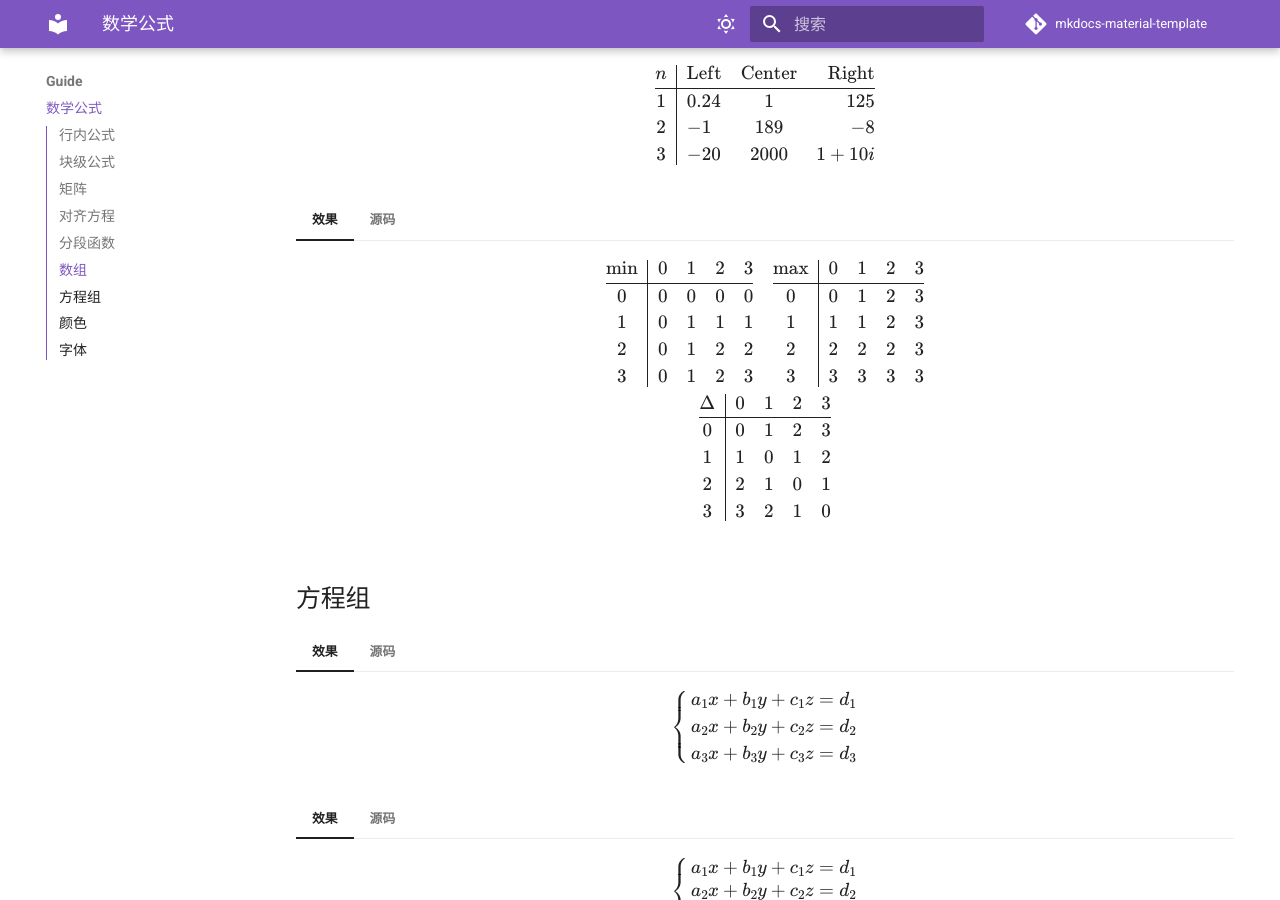
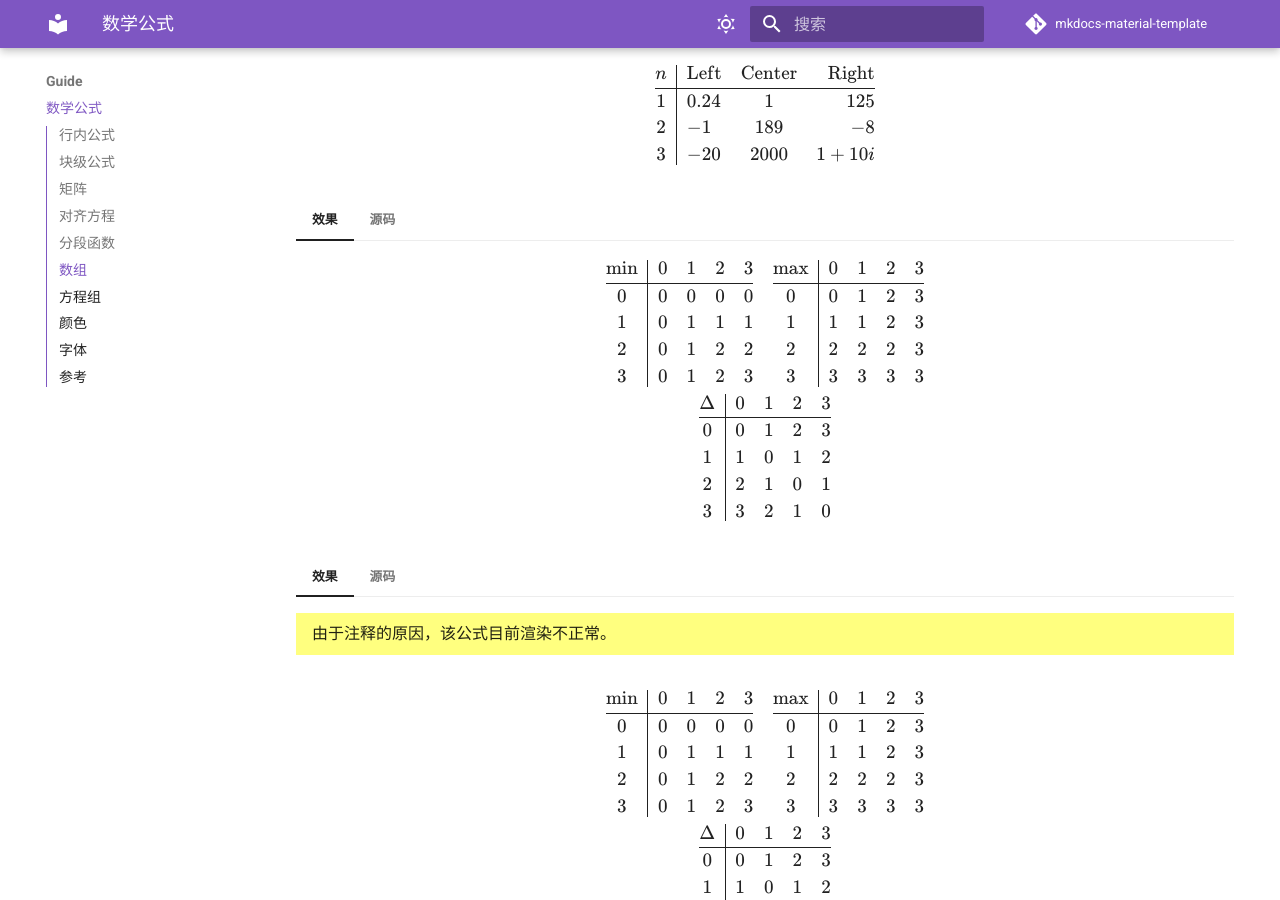
Before and after one commit to Dup4/mkdocs-material-extras, an MkDocs documentation site: the page built from docs/guide/mathjax.md, in a window 1280 px wide and 900 px high, scrolled down 2146 px. Built offline with MkDocs 1.6.1 and Material for MkDocs 9.7.7, drawn with Linux system fonts in a browser that asks for light colours; comment, search, counter and statistics services are not loaded; some of the changed text lies outside the part shown.

Commit message:
docs: add reference

````diff
--- a/docs/guide/mathjax.md
+++ b/docs/guide/mathjax.md
@@ -189,6 +189,82 @@
 	```
 
 ===! "效果"
+	$$
+	\begin{array}{c}
+	\begin{array}{cc}
+	\begin{array}{c|cccc}
+	\text{min} & 0 & 1 & 2 & 3\\
+	\hline
+	0 & 0 & 0 & 0 & 0\\
+	1 & 0 & 1 & 1 & 1\\
+	2 & 0 & 1 & 2 & 2\\
+	3 & 0 & 1 & 2 & 3
+	\end{array}
+	&
+	\begin{array}{c|cccc}
+	\text{max}&0&1&2&3\\
+	\hline
+	0 & 0 & 1 & 2 & 3\\
+	1 & 1 & 1 & 2 & 3\\
+	2 & 2 & 2 & 2 & 3\\
+	3 & 3 & 3 & 3 & 3
+	\end{array}
+	\end{array}
+	\\
+	\begin{array}{c|cccc}
+	\Delta&0&1&2&3\\
+	\hline
+	0 & 0 & 1 & 2 & 3\\
+	1 & 1 & 0 & 1 & 2\\
+	2 & 2 & 1 & 0 & 1\\
+	3 & 3 & 2 & 1 & 0
+	\end{array}
+	\end{array}
+	$$
+
+=== "源码"
+	```latex
+	$$
+	\begin{array}{c}
+	\begin{array}{cc}
+	\begin{array}{c|cccc}
+	\text{min} & 0 & 1 & 2 & 3\\
+	\hline
+	0 & 0 & 0 & 0 & 0\\
+	1 & 0 & 1 & 1 & 1\\
+	2 & 0 & 1 & 2 & 2\\
+	3 & 0 & 1 & 2 & 3
+	\end{array}
+	&
+	\begin{array}{c|cccc}
+	\text{max}&0&1&2&3\\
+	\hline
+	0 & 0 & 1 & 2 & 3\\
+	1 & 1 & 1 & 2 & 3\\
+	2 & 2 & 2 & 2 & 3\\
+	3 & 3 & 3 & 3 & 3
+	\end{array}
+	\end{array}
+	\\
+	\begin{array}{c|cccc}
+	\Delta&0&1&2&3\\
+	\hline
+	0 & 0 & 1 & 2 & 3\\
+	1 & 1 & 0 & 1 & 2\\
+	2 & 2 & 1 & 0 & 1\\
+	3 & 3 & 2 & 1 & 0
+	\end{array}
+	\end{array}
+	$$
+	```
+
+===! "效果"
+	{==
+
+	由于注释的原因，该公式目前渲染不正常。
+
+	==}
+
 	$$
 	% outer vertical array of arrays
 	\begin{array}{c}
@@ -453,3 +529,8 @@
 	\mathscr{ABCDEFGHIJKLMNOPQRSTUVWXYZ,abcdefghijklmnopqrstuvwxyz}
 	$$
 	```
+
+## 参考
+
+- https://math.meta.stackexchange.com/questions/5020/mathjax-basic-tutorial-and-quick-reference
+- https://www.yuque.com/yuque/help/brzicb
````
